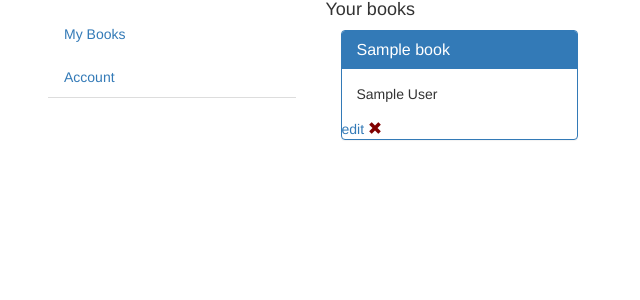
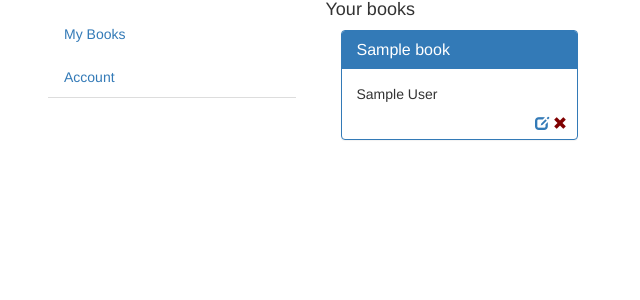
Before and after one commit to cy94/bookzilla, a Django app: template books/templates/books/index.html in a window 1280 px wide. Shown: the part 120-420 px from the top of the page, without its empty margins (52-692 px from the left). Run offline with Django 3.2, Linux system fonts and the light colour scheme; the template is opened without the code that fills it: values that come from a table or form of the project are taken from there, others are empty; tables that the repository leaves empty hold one stand-in row (values such as "Sample post"); some libraries are stand-ins or nearby versions.

Commit message:
added CSS to books/_book_detail.html
added book-detail.css, position and colors of buttons

```diff
--- /dev/null
+++ b/books/static/css/book-detail.css
@@ -0,0 +1,12 @@
+.buttons{
+	text-align: right;
+	position: relative;
+	right: 10px;
+	bottom: 5px;
+}
+.edit-button{
+}
+
+.delete-button{
+	color: maroon;
+}
--- a/books/templates/books/_book_detail.html
+++ b/books/templates/books/_book_detail.html
@@ -1,3 +1,6 @@
+{% load staticfiles %}
+<link rel="stylesheet" type="text/css" href="{% static "css/book-detail.css" %}">
+
 <div class="book-box panel panel-primary">
 
 	<div class="panel-heading">
@@ -10,9 +13,10 @@
 
 	<div class="buttons">
 		<a href="#" class="edit-button">
-			edit
+			{# edit #}
+			<span class="glyphicon glyphicon-edit"></span>
 		</a>
-		<a href="#" class="delete-button" style="color:maroon">
+		<a href="#" class="delete-button">
 			<span class="glyphicon glyphicon-remove"></span>
 		</a>
 	</div>
--- a/books/templates/books/index.html
+++ b/books/templates/books/index.html
@@ -10,9 +10,9 @@
 	{% if book_list%}
 
 		{% for book in book_list  %}
-		<div class="col-md-4">
-			{% include "_book_detail.html" %}
-		</div>
+			<div class="col-md-4">
+				{% include "_book_detail.html" %}
+			</div>
 		{% endfor %}
 
 	{% else %}
```
